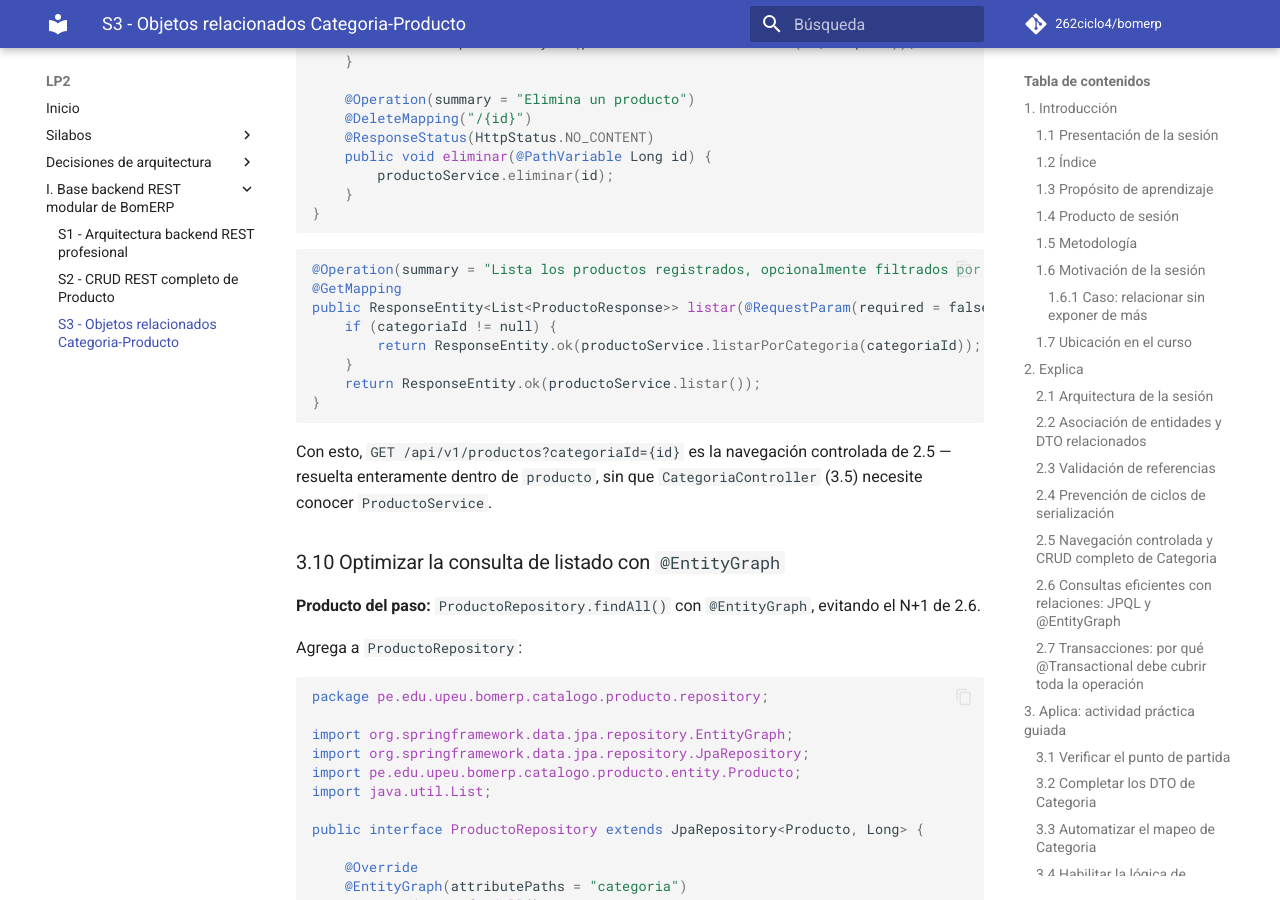
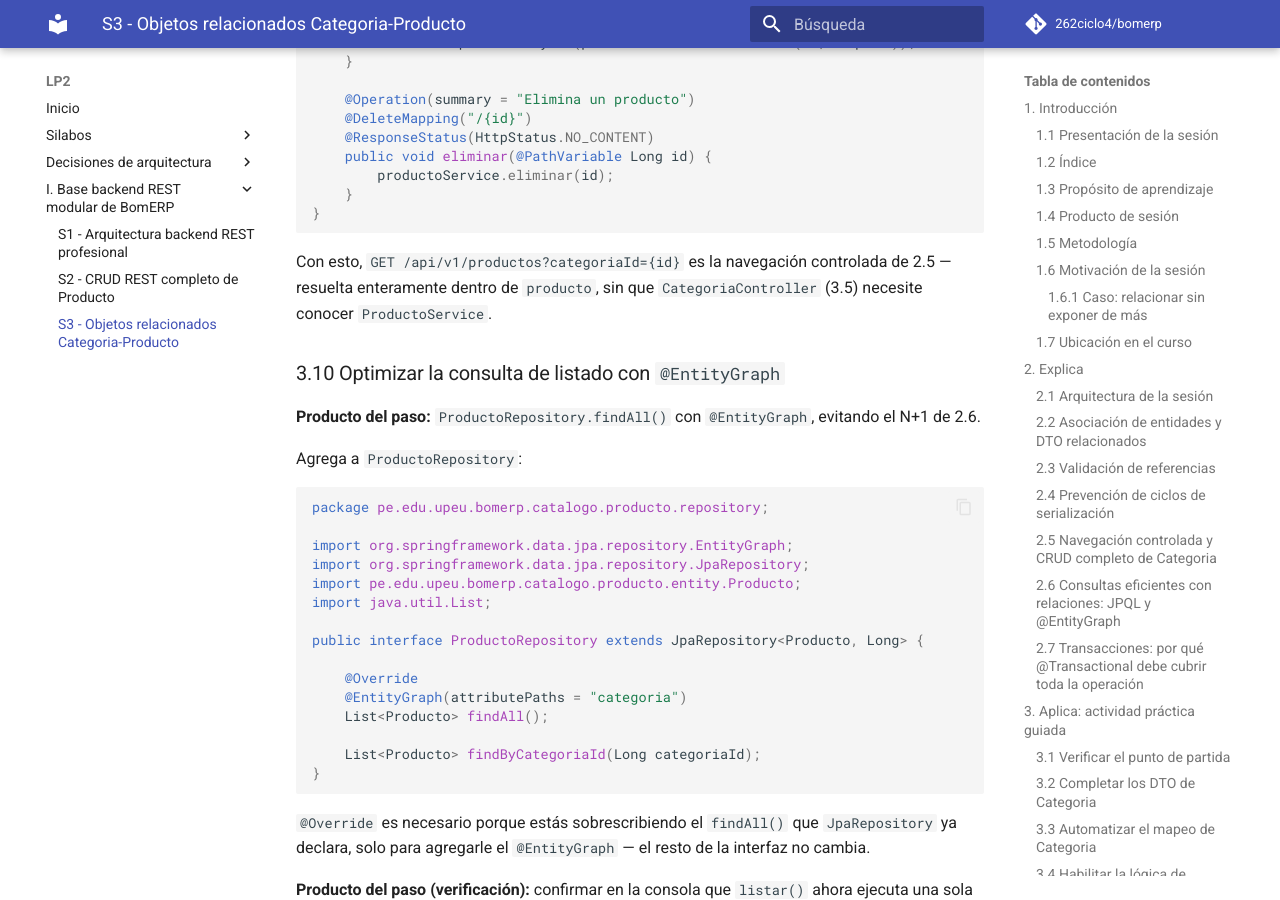
Before and after one commit to 262ciclo4/bomerp, an MkDocs documentation site: the page built from docs/lp2/sesiones/S03_Objetos_Relacionados_Categoria_Producto.md, in a window 1280 px wide and 900 px high, scrolled down 27551 px. Built offline with MkDocs 1.6.1 and Material for MkDocs 9.7.7, drawn with Linux system fonts in a browser that asks for light colours; comment, search, counter and statistics services are not loaded.

Commit message:
Sesion 3

````diff
--- a/docs/lp2/sesiones/S03_Objetos_Relacionados_Categoria_Producto.md
+++ b/docs/lp2/sesiones/S03_Objetos_Relacionados_Categoria_Producto.md
@@ -1015,17 +1015,6 @@ public class ProductoController {
 }
 ```
 
-```java
-@Operation(summary = "Lista los productos registrados, opcionalmente filtrados por categoria")
-@GetMapping
-public ResponseEntity<List<ProductoResponse>> listar(@RequestParam(required = false) Long categoriaId) {
-    if (categoriaId != null) {
-        return ResponseEntity.ok(productoService.listarPorCategoria(categoriaId));
-    }
-    return ResponseEntity.ok(productoService.listar());
-}
-```
-
 Con esto, `GET /api/v1/productos?categoriaId={id}` es la navegación controlada de 2.5 — resuelta enteramente dentro de `producto`, sin que `CategoriaController` (3.5) necesite conocer `ProductoService`.
 
 ### 3.10 Optimizar la consulta de listado con `@EntityGraph`
````
